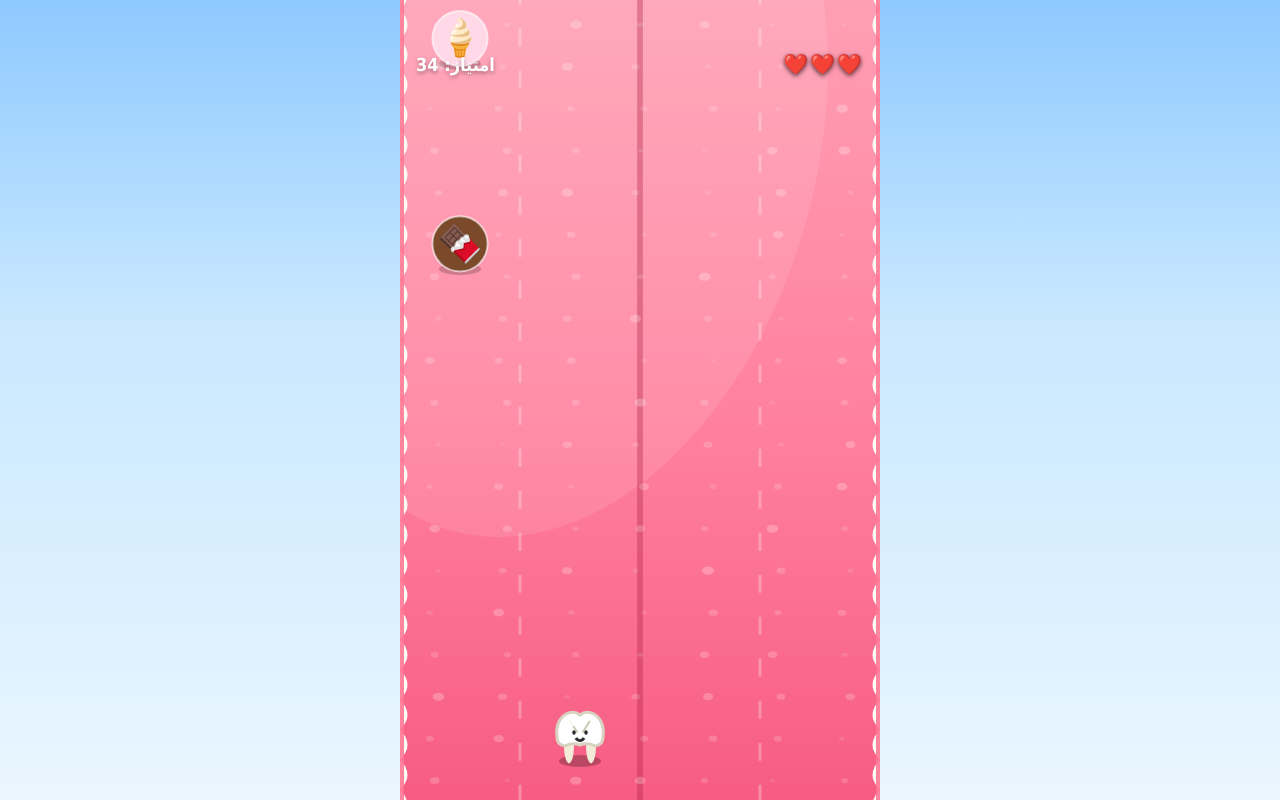
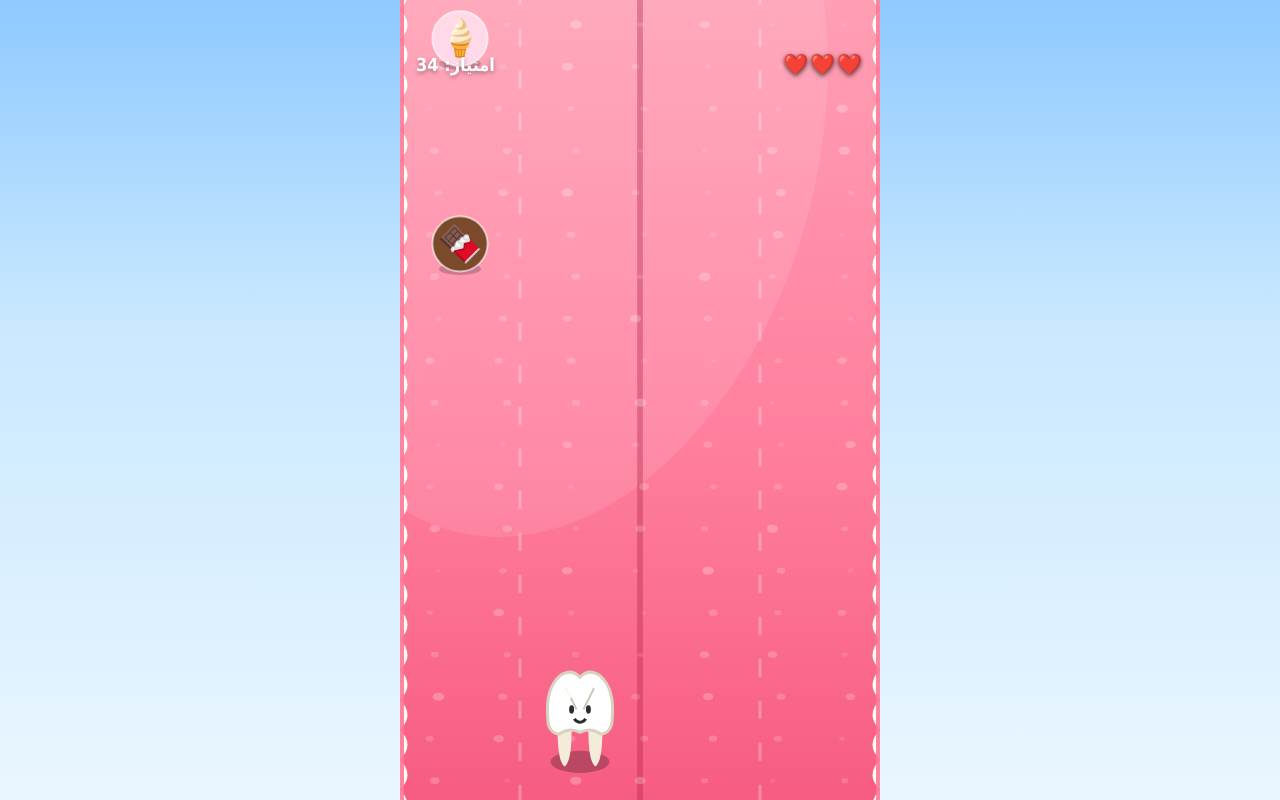
Before and after one commit to TheOzco/Dental-racer, a plain HTML site: page index.html in a window 1280 px wide. Both pictures are taken after a click on the button "شروع بازی". Drawn offline with Linux system fonts and the light colour scheme.

Commit message:
Update index.html

```diff
--- a/index.html
+++ b/index.html
@@ -212,8 +212,8 @@
       x: laneCenterX(1),
       targetX: laneCenterX(1),
       y: 0,
-      w: Math.min(laneW*0.45, 50),
-      h: Math.min(laneW*0.45, 50),
+      w: Math.min(laneW*0.62, 70),
+      h: Math.min(laneW*0.78, 92),
       shield: 0,
       hitFlash: 0,
     };
```
